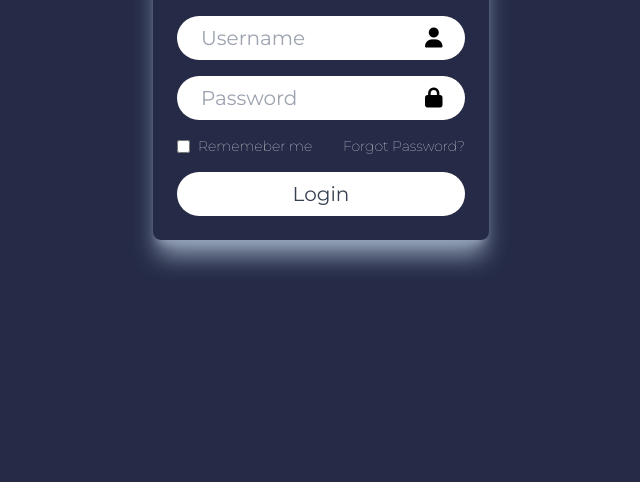
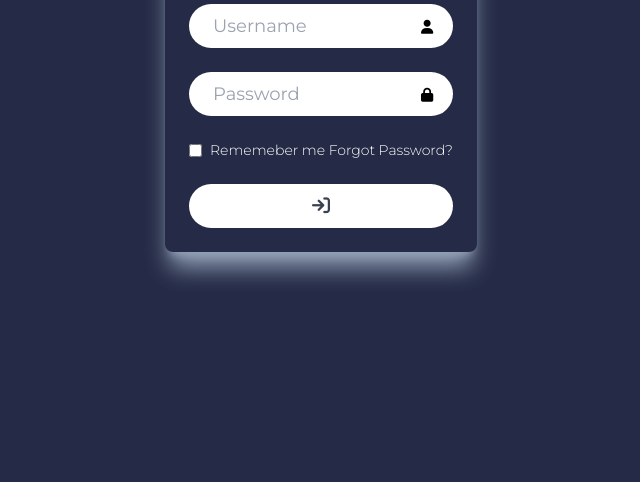
Before and after one commit to Tanyaradzwa1999/Portal, a website: page index.html in a window 1280 px wide. Shown: the part 318-800 px from the top of the page, without its empty margins (319-959 px from the left). Drawn offline with Linux system fonts and the light colour scheme.

Commit message:
with icon

```diff
--- a/index.html
+++ b/index.html
@@ -27,19 +27,21 @@
       <div
         class="flex flex-col max-w-3xl p-6 bg-transparent z-10 shadow-xl rounded-lg shadow-slate-400"
       >
-        <form action="" class="text-xl">
+        <form action="" class="text-lg">
           <div class="flex justify-center mb-8">
             <h3 class="text-white text-3xl">Login</h3>
           </div>
 
-          <div class="flex flex-col space-y-4">
+          <div class="flex flex-col space-y-6">
             <div class="">
               <input
                 type="text"
                 placeholder="Username"
                 class="rounded-full px-6 py-2 w-full focus:outline-none text-gray-700"
               />
-              <i class="fa-solid fa-user text-black absolute mt-3 -ml-10"></i>
+              <i
+                class="fa-solid fa-user text-sm text-black absolute mt-4 -ml-8"
+              ></i>
             </div>
 
             <div class="">
@@ -48,20 +50,22 @@
                 placeholder="Password"
                 class="rounded-full px-6 py-2 w-full focus:outline-none text-gray-700"
               />
-              <i class="fa-solid fa-lock text-black absolute mt-3 -ml-10"></i>
+              <i
+                class="fa-solid fa-lock text-sm text-black absolute mt-4 -ml-8"
+              ></i>
             </div>
             <div class="flex justify-between">
               <div class="flex space-x-2 items-center">
                 <input type="checkbox" name="vehicle1" value="Bike" />
-                <p class="text-white text-sm font-thin">Rememeber me</p>
+                <p class="text-white text-sm font-light">Rememeber me</p>
               </div>
-              <a class="text-white text-sm font-thin">Forgot Password?</a>
+              <a class="text-white text-sm font-light">Forgot Password?</a>
             </div>
             <div class="">
               <button
                 class="rounded-full px-6 py-2 w-full focus:outline-none text-gray-700 bg-white"
               >
-                Login
+                <i class="fa fa-sign-in" aria-hidden="true"></i>
               </button>
             </div>
           </div>
```
Also changed, not shown: css/style.css.
